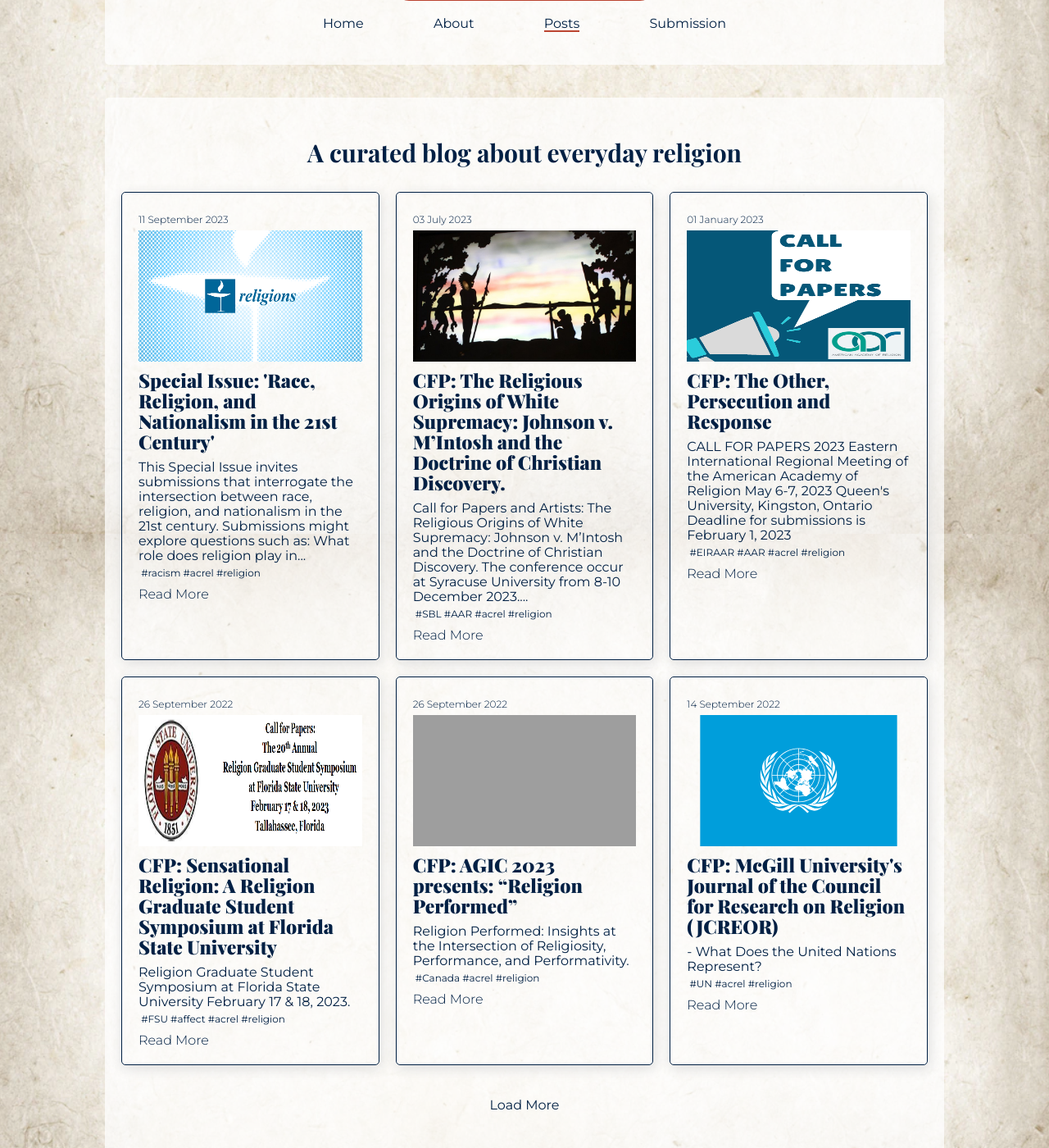
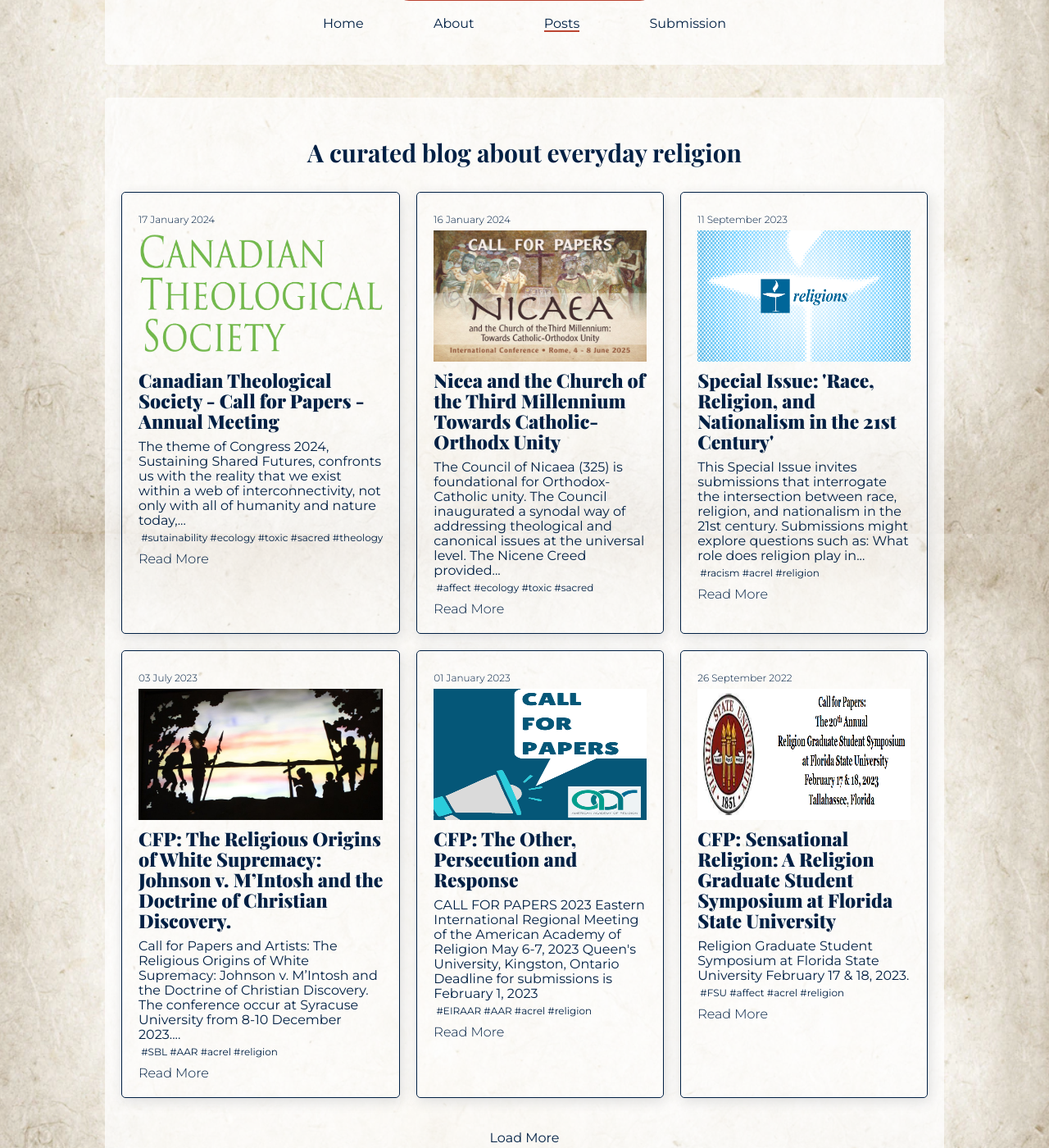
Before and after one commit to adamdjbrett/relcfp, a Jekyll site: the page built from pages/posts.html, in a window 1280 px wide and 1400 px high, scrolled down 249 px. Shown: the whole window at 82% size. Built offline with Jekyll 4.4.1, drawn with Linux system fonts in a browser that asks for light colours; nearby versions of some CDN libraries; a script that is not in the unit is left out; some of the changed lines change nothing that is shown; grey boxes are pictures that could not be loaded.

Commit message:
new posts

```diff
--- /dev/null
+++ b/_posts/2024-01-16-nicea.md
@@ -0,0 +1,78 @@
+---
+title:  "Nicea and the Church of the Third Millennium Towards Catholic-Orthodx Unity"
+subtitle: CFP.
+excerpt: "The Council of Nicaea (325) is foundational for Orthodox-Catholic unity. The Council inaugurated a synodal way of addressing theological and canonical issues at the universal level. The Nicene Creed provided a theological vision of the triune God that continues to guide the common faith of Christians, in particular, of the Orthodox and Catholic Churches. The conference will focus on uniting and dividing theological and ecclesiological issues by discussing the legacy of the First Ecumenical Council."
+image: "/assets/images/Nicaea-CFP-Banner-scaled-1366-1200x818.jpg"
+tags:
+  - affect
+  - ecology
+  - toxic
+  - sacred
+paginate: true
+---
+*The Council of Nicaea (325) is foundational for Orthodox-Catholic unity. The Council inaugurated a synodal way of addressing theological and canonical issues at the universal level. The Nicene Creed provided a theological vision of the triune God that continues to guide the common faith of Christians, in particular, of the Orthodox and Catholic Churches. The conference will focus on uniting and dividing theological and ecclesiological issues by discussing the legacy of the First Ecumenical Council.*
+
+## Confirmed Speakers Include
+
+* Rev. Prof. Khaled Anatolios
+* Prof. Lewis Ayres
+* Prof. Mark DelCogliano
+* Prof. George Demacopoulos
+* Rev. Dr. Fr. Hyacinthe Destivelle
+* Prof. Paul Gavrilyuk
+* Rev. Prof. Cyril Hovorun
+* Dr. Andrej Jevtić
+* Prof. Dimitrios Keramidas
+* Prof. Young Kim
+* Cardinal Kurt Koch
+* Dr. Georgios Kordis
+* Prof. Matthew Levering
+* Bishop Kyrillos (Los Angeles)
+* Prof. David Luy
+* Prof. Bruce Marshall
+* Rev. Prof. Amphilochios Miltos
+* Prof. Irina Paert
+* Prof. Aristotle Papanikolaou
+* Ms. Katerina Pekridou
+* Metropolitan Job of Pisidia
+* Rev. Dr. Mark S. Smith
+* Prof. Richard Swinburne
+* Prof. Julija Naett Vidovic
+* Rev. Prof. Thomas Joseph White
+* Prof. Dr. Myriam Wijlens
+* Archbishop Rowan Williams
+* Prof. Gayle Woloschak
+
+### [Click here for a PDF of the Nicaea Call for Papers](https://iota-web.org/wp-content/uploads/2023/11/Nicaea-CFP-Poster-NOV-28.pdf)
+
+## Proposals for papers are invited on the following topics:
+
+1. the contemporary implications of confessing the Lordship and divinity of Jesus Christ as well as the mystery of God as Trinity;
+
+2. the significance of the First Ecumenical Council for the understanding and practice of synodality and primacy;
+
+3. the importance of the Council's dogmatic and canonical decisions for Orthodox-Catholic dialogue (especially for the bilateral discussions of ecclesiology, conciliar theory, and the date of Easter).
+
+### Contributions relevant to the Oriental Orthodox and Eastern Catholic traditions are encouraged.
+
+*The proposals should be between 500 and 1000 words. All proposed papers must be substantially original and never have been published previously. Submit your proposal as an email attachment to Dr. Ana Petrache, Conference Coordinator at ****ana.petrache@pust.it.***
+
+#### Deadline: March 1, 2024
+
+Each contributor may deliver only one paper. The abstract will be judged on the basis of five criteria:
+
+1. a clear and informative introduction to your topic;
+
+2. the major points of your argument, and an overview of the evidence supporting your argument;
+
+3. a convincing statement on the significance and originality of your work;
+
+4. the conclusions you propose;
+
+5. the fit of the paper with the themes of the conference.
+
+### [Click here for a PDF of the Nicaea Call for Papers](https://iota-web.org/wp-content/uploads/2023/11/Nicaea-CFP-Poster-NOV-28.pdf)
+
+* * *
+
+An International Conference co-organized by the **International Orthodox Theological Association** (IOTA) and the **Institute for the Ecumenical Studies** of the Pontifical University of St. Thomas Aquinas (Angelicum).
--- /dev/null
+++ b/_posts/2024-01-17-canadian-theological-society-cfp.md
@@ -0,0 +1,121 @@
+---
+title:  "Canadian Theological Society - Call for Papers - Annual Meeting"
+subtitle: "CFP"
+excerpt: "The theme of Congress 2024, Sustaining Shared Futures, confronts us with the reality that we exist within a web of interconnectivity, not only with all of humanity and nature today, but with infinite generations stretching into the future. As theologians, we are called to reflect on our work in this expansive context, and to consider the place of our traditions in this interconnected web."
+image: "/assets/images/cts-logo_darker.png"
+tags:
+  - sutainability
+  - ecology
+  - toxic
+  - sacred
+  - theology
+paginate: true
+---
+
+Canadian Theological Society
+
+Call for Papers
+
+Annual Meeting
+
+Monday, June 17 -- Wednesday, June 19, 2024
+
+Montreal, Quebec
+
+Note: [The 2024 Canadian Theological Society (CTS) annual meeting](http://cts-stc.ca/2023/cts-call-for-papers/) will be part of the *Congress of the Federation for the Humanities and Social Sciences hosted by McGill University in Montreal*. In order to encourage increased interaction among attendees, CTS strongly encourages in-person participation. Online access, however, will be made available for presenters and participants.
+
+Theme
+=====
+
+The theme of Congress 2024, Sustaining Shared Futures, confronts us with the reality that we exist within a web of interconnectivity, not only with all of humanity and nature today, but with infinite generations stretching into the future. As theologians, we are called to reflect on our work in this expansive context, and to consider the place of our traditions in this interconnected web.
+
+The Congress statement reads:
+
+"While alarming images of a warming planet infuse the concept with a critical sense of urgency, 'sustainability' transcends even the immense challenges posed by climate change, urging recognition of the interconnectedness of human existence and global action on the overlapping social, economic, environmental, and technological issues that threaten our future.
+
+As members of the global community, we share the responsibility to take on this multi-faceted challenge of a lifetime by way of concerted action across disciplines, bringing into focus its unequal impact, the bounds of our planet, and in turn, our solutions.
+
+For this 2024 edition, enmeshing the knowledges of diverse contexts, and amplifying Black and Indigenous perspectives, Congress invites scholars, students, policymakers and community members to reflect on what remains collectively attainable -- and what must be done -- in the face of this vast and complex imperative in order to bring forth solutions for today, and sustain systems of tomorrow."
+
+What tensions exist between the global and the local, and how might this influence our perception of the relationship between the present and future generations? What is the place of Canadian Christianity, churches, and theological schools in addressing global challenges? What is a sustainable vision for ecclesial institutions and local congregations in the context of a Canadian religious landscape characterized by increasing religious and nonreligious diversity? What does it look like to create structures that preserve social relationships grounded in decoloniality, anti-racism, justice, economic redistribution, and environmental justice, while promoting the prosperity of all today? In the face of increasing inequality in resource distribution, what do justice and the common good look like, and what is the place of reparation in redressing such imbalances? How can we expand our theological understandings of justice to address the evils of environmental racism, and the disproportionate impact on marginalized peoples as well as the planet? How do scripture, tradition, and the history of Christianity speak into questions of sustainability across generations and contexts? What is a Canadian response to the papal encyclicals Laudato si' (2015) and Laudate Deum (2023)? How might dialogue with Indigenous peoples inform a sustainable present and future for all? The Canadian Theological Society invites reflection and engagement on questions such as these.
+
+We are seeking to create meaningful space for diverse viewpoints and a profound reckoning with white supremacist forms of knowledge production, social structures and ways of life, while making visible decolonial, anti-racism, queer, and critical disability perspectives. We welcome theological papers engaging a variety of religious, cultural and racialized perspectives, including especially Indigenous, Black, Latina/o/x, Womanist, 2SLGBTQIA, Marxist, and non-religious theologies/spiritualities. Given the theme of conversation, we also are particularly eager to explore theologies outside of mainstream Christianity, such as post-/decolonial, anti-racist, environmental, and animal studies.
+
+We also welcome proposals on other topics in theology, and in all of the theological disciplines, including biblical, pastoral, systematic, philosophical, moral, and practical theology. The Canadian Theological Society is committed to providing fair representation of Canadian diversity within and beyond the theological community. Women, Indigenous, and Black scholars as well as members of other underrepresented groups are therefore especially enjoined to submit proposals.
+
+Proposal Formats
+================
+
+The Canadian Theological Society invites proposals pertaining to these and related themes in two formats:
+
+Individual Presentations (10-12 minutes)
+----------------------------------------
+
+Though the conference will be taking place in person, this year we will not follow the traditional 20/20 format. We rather invite presentations of 10-12 minutes that will be part of roundtables involving 3 presentations and 20 minutes of discussion. Typically the presentation will be an account of a larger research project. In addition to academic papers, presentations may take the form of artistic expressions, such as performance or film, incorporation of images with the Pecha Kucha 12×12, or other creative formats. Since members work in a variety of fields and specializations, attention should be given to presenting advanced work in an accessible way.
+
+Presentation Submissions
+
+Submit a proposal that includes:
+
+-   Title of presentation;
+
+-   Proposal of a maximum 250 words (with word count), which includes an abstract, the problem your scholarship engages, and the contribution you plan to make;
+
+-   Format of presentation, including indication of need to display slides, images, or videos (PowerPoint or other format);
+
+-   On a separate page, please include: Presenter's name, institutional or professional affiliation, and contact information.
+
+Conference sessions will not be recorded.
+
+Group Panels (50 minutes total)
+-------------------------------
+
+We invite panels on issues that are relevant to members, especially as related to the theme of the annual meeting. Panel proposals should be developed to include diverse voices and perspectives and foster dialogue among the panelists as well as with those attending in the audience. We discourage panels that consist only of reading several papers. We encourage panels that explore alternative formats for engagement and discussion.
+
+Panel Submissions
+
+Submit a proposal that includes:
+
+-   Title of panel;
+
+-   Length of panel (total of 50 min, including 30 min for presentations and 20 min for discussion/conversation);
+
+-   Proposal of a maximum 250 words (with word count), which includes an abstract, the problem your scholarship engages, the contribution you plan to make, and how you plan to foster dialogue among panelists and audience;
+
+-   Format of presentation, including indication of need to display slides, images, or videos (PowerPoint or other format);
+
+-   On a separate page, please include:
+
+    -   Convener's name, institution, and contact information. The convener will be the link between the panel and the CTS;
+
+    -   Names, institutions and contact information of all members (max. of 4) of the panel;
+
+    -   Either the name and contact information of the moderator, or a request that CTS provide a moderator.
+
+Conference sessions will not be recorded.
+
+Proposal Submission Process
+===========================
+
+All proposals should be submitted in a Word or PDF file by email attachment by January 31, 2024, 5 p.m. ET to: [canadiantheologicalsocietyinfo@gmail.com](mailto:canadiantheologicalsociety@gmail.com). Presenters whose first language, or whose primary language for work, is not English are invited to submit their proposal in their preferred language along with an English translation.
+
+We will confirm receipt of all proposals submitted by email. If you do not receive such an email confirmation within three days of submitting your proposal, contact Meghan Bowen at <meghan.bowen@mail.utoronto.ca>
+
+Presenters will be allowed to give only one paper. Due to the limited number of sessions, the selection process may be more selective than in previous years.
+
+Selection Criteria
+==================
+
+In selecting proposals for 10-12 min presentations or for panels, the committee will consider:
+
+*      The clarity and significance of the proposal;
+
+*      The quality of the contribution to scholarship;
+
+*      The relationship of the presentation to the thematic focus of the annual meeting;
+
+*      The contribution of the presentation to a diversity of perspectives and approaches;
+
+*      The potential for inspiring discussion and engagement among the members.
+
+Our goal as a Society is to foster collegial discussion of the work of CTS members and other Canadian theologians. All presenters and attendees are encouraged to participate in as much of the program as possible. All presenters must be members in good standing of the CTS prior to the Annual Meeting. Membership dues must be paid prior to registering for the conference. We welcome all members, students, and other interested persons to join us this year.
```
Also changed, not shown: _draft/posts/2022-08-11-what-is-lorem-ipsum.md (+0 -1 lines), assets/images/Nicaea-CFP-Banner-scaled-1366-1200x818.jpg (added), assets/images/cts-logo_darker.png (added).
